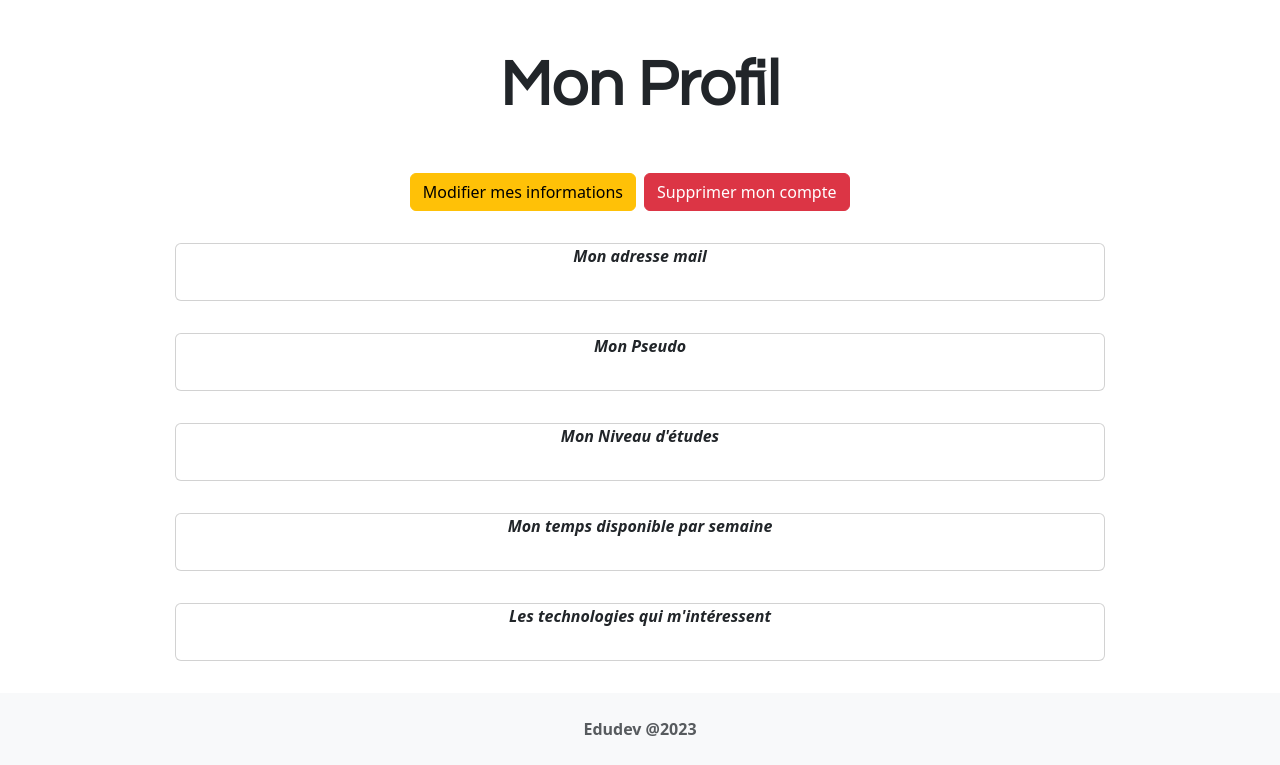
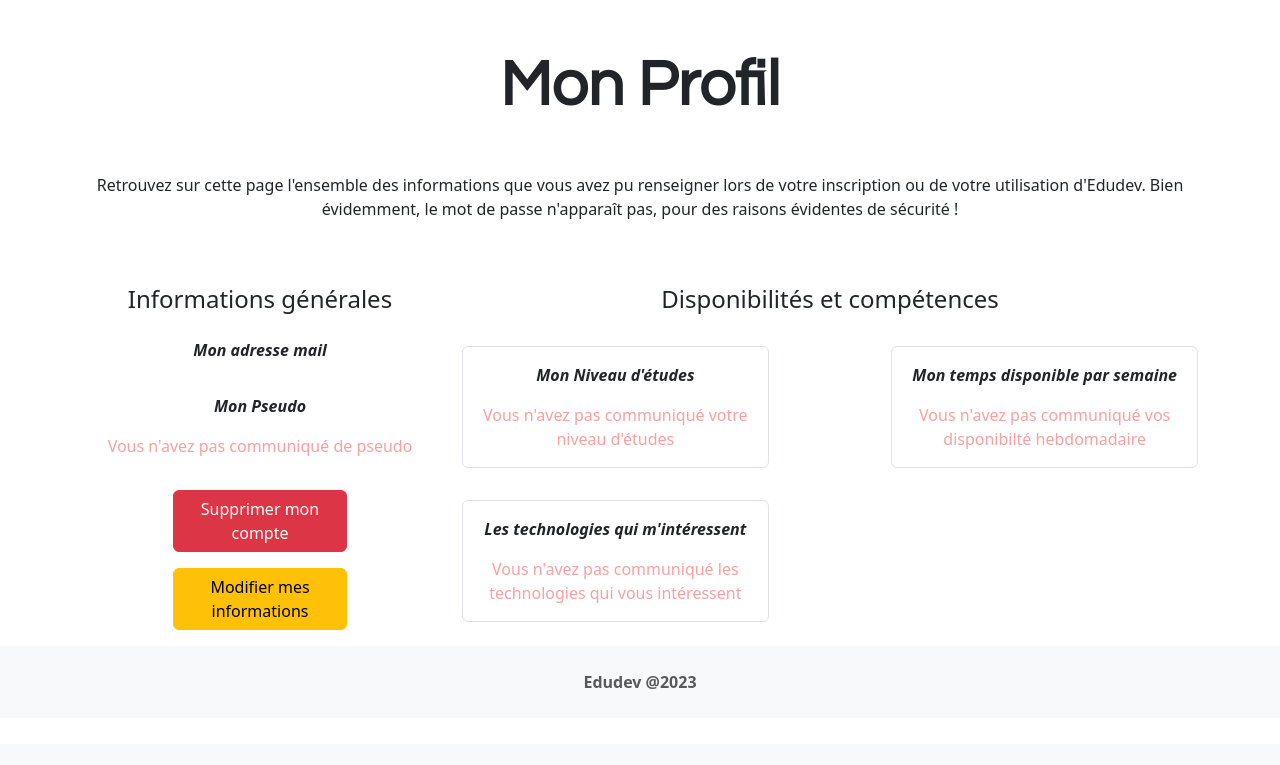
Before and after one commit to dylanejosse/edudev, a Symfony app: template templates/current_user/index.html.twig in a window 1280 px wide. Shown: the part 56-821 px from the top of the page. After the commit the page ends 745 px from the top, so only its background shows below. Run offline with Twig, Linux system fonts and the light colour scheme; the template is opened without the code that fills it, so the values that code supplies are empty; some libraries are stand-ins or nearby versions.

Commit message:
Modification user informations page

```diff
--- a/public/css/style.css
+++ b/public/css/style.css
@@ -307,3 +307,10 @@ h2
         height: 55vh;
     }
 }
+
+/* My informations page */
+
+.missing-information
+{
+    color: rgb(249, 160, 160);
+}
--- a/templates/current_user/index.html.twig
+++ b/templates/current_user/index.html.twig
@@ -2,45 +2,102 @@
 
 {% block title %}Mon Profil{% endblock %}
 
+{% block stylesheets %}
+    {# My style.css Sheet's link #}
+    <link rel="stylesheet" href="../css/style.css">
+{% endblock %}
+
 {% block body %}
 <section>
-    <div class="container">
+
+    <div class="container d-flex flex-wrap">
+
         <div class="row">
+
             <h1 class="text-center my-5">Mon Profil</h1>
-            <div class="col-12 d-flex justify-content-center">
-                <div class="col-6 d-flex justify-content-end me-1">
-                    <a class="btn btn-warning" href="{{ path("app_current_user_edit")}}">Modifier mes informations</a>
-                </div>
-                <div class="col-6 ms-1">
-                    <a class="btn btn-danger" href="{{ path("app_current_user_delete")}}">Supprimer mon compte</a>
-                </div>
-            </div>
+            <p class="text-center mb-5">Retrouvez sur cette page l'ensemble des informations que vous avez pu renseigner lors de votre inscription ou de votre utilisation d'Edudev. Bien évidemment, le mot de passe n'apparaît pas, pour des raisons évidentes de sécurité !</p>
 
-            <div class="my-3 d-flex flex-wrap justify-content-center">
-                <div class="card text-center my-3 col-10">
+            {# General Informations section #}
+
+            <section class="d-flex flex-wrap col-12 col-md-4 p-3 mb-3 m-md-0">
+
+                <h2 class="text-center col-12">Informations générales</h2>
+
+                <div class="text-center mt-3 col-12">
                     <p class="fw-bold fst-italic">Mon adresse mail</p>
                     <p>{{ currentUser.email }}</p>
                 </div>
-                <div class="card text-center my-3 col-10">
+
+                <div class="text-center my-3 col-12">
+
                     <p class="fw-bold fst-italic">Mon Pseudo</p>
+                    {% if currentUser.username == false %}
+                    <p class="missing-information">Vous n'avez pas communiqué de pseudo</p>
+                    {% else %}
                     <p>{{ currentUser.username }}</p>
+                    {% endif %}
+
                 </div>
-                <div class="card text-center my-3 col-10">
-                    <p class="fw-bold fst-italic">Mon Niveau d'études</p>
-                    <p>{{ currentUser.getStudyLevel() }}</p>
+
+                <div class="col-12 d-flex justify-content-center mb-3">
+                    <a class="col-6 btn btn-danger" href="{{ path("app_current_user_delete")}}">Supprimer mon compte</a>
                 </div>
-                <div class="card text-center my-3 col-10">
-                    <p class="fw-bold fst-italic">Mon temps disponible par semaine</p>
-                    <p>{{ currentUser.getTimeAvailableWeek() }}</p>
+
+                <div class="col-12 d-flex justify-content-center">
+                    <a class="col-6 btn btn-warning" href="{{ path("app_current_user_edit")}}">Modifier mes informations</a>
                 </div>
-                <div class="card text-center my-3 col-10">
-                    <p class="fw-bold fst-italic">Les technologies qui m'intéressent</p>
-                    <p>{% for techno in currentUser.technologies %}
-                    {{ techno.name }}
-                    {% endfor %}</p>
-                </div>
-            </div>
+
+            </section>
+
+            {# Disponibility and Skills #}
+
+            <section class="col-12 col-md-8">
+
+                    <h2 class="col-12 m-0 text-center p-3">Disponibilités et compétences</h2>
+
+                    <div class="col-12 d-flex flex-wrap align-items-start justify-content-md-between">
+
+                    <div class="text-center my-3 col-12 col-md-5 border rounded p-3">
+                        <p class="fw-bold fst-italic">Mon Niveau d'études</p>
+
+                        {% if currentUser.studyLevel == false %}
+                        <p class="missing-information m-0">Vous n'avez pas communiqué votre niveau d'études</p>
+                        {% else %}
+                        <p class="m-0">{{ currentUser.studyLevel }}</p>
+                        {% endif %}
+                        </div>
+
+                    <div class="text-center my-3 col-12 col-md-5 border rounded p-3">
+                        <p class="fw-bold fst-italic">Mon temps disponible par semaine</p>
+
+                        {% if currentUser.timeAvailableWeek == false %}
+                        <p class="missing-information m-0">Vous n'avez pas communiqué vos disponibilté hebdomadaire</p>
+                        {% else %}
+                        <p class="m-0">{{ currentUser.timeAvailableWeek }}</p>
+                        {% endif %}
+                    </div>
+
+                    <div class="text-center my-3 col-12 col-md-5 border rounded p-3">
+                        <p class="fw-bold fst-italic">Les technologies qui m'intéressent</p>
+
+                        {% if currentUser.technologies|length > 0 %}
+                        {% for technologie in currentUser.technologies %}
+                        <p class="m-0">{{ technologie.name }}</p>
+                        {% endfor %}
+                        {% else %}
+                        <p class="missing-information m-0">Vous n'avez pas communiqué les technologies qui vous intéressent</p>
+                        {% endif %}
+
+                    </div>
+
+                    </div>
+
+            </section>
+
         </div>
+
     </div>
+
 </section>
+
 {% endblock %}
```
